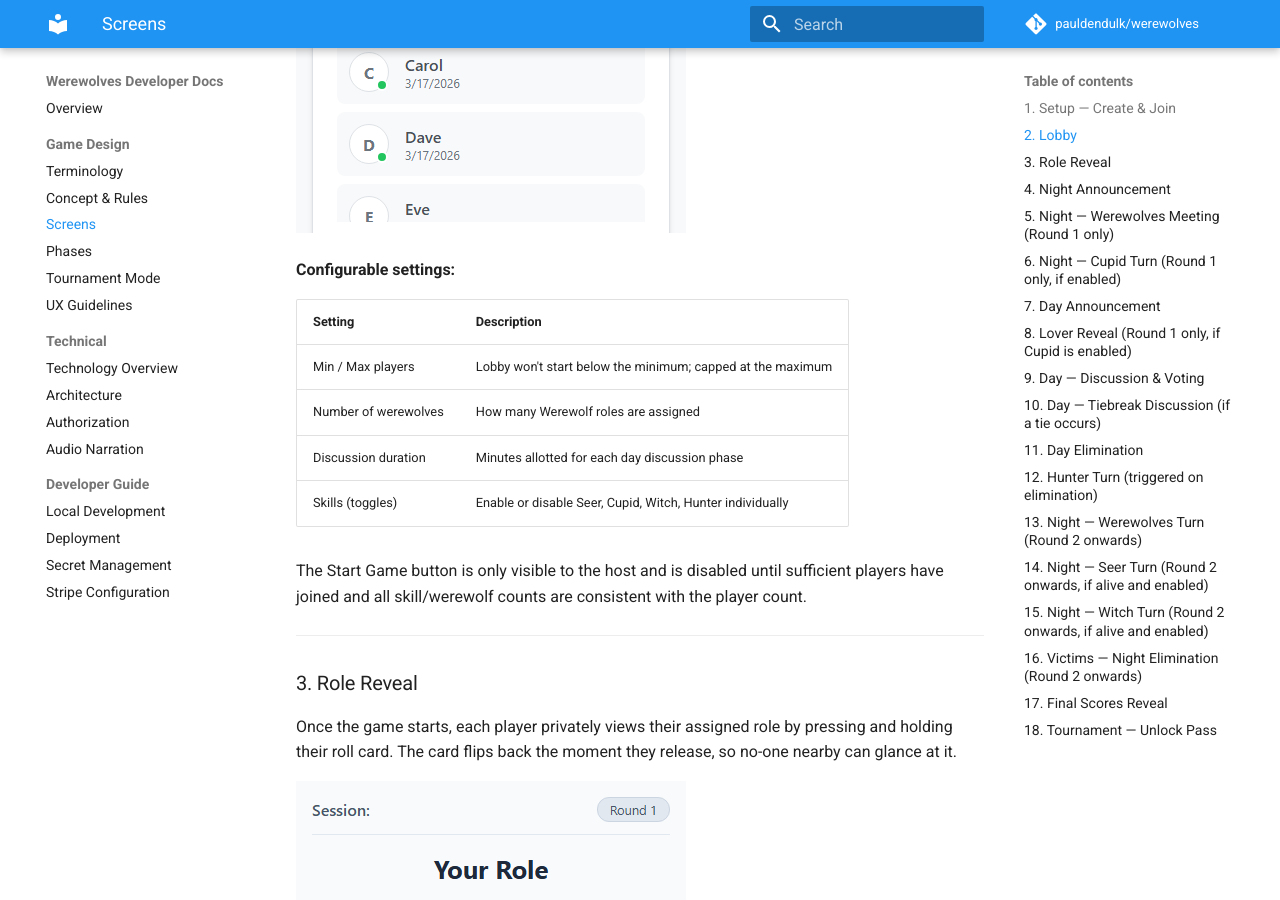
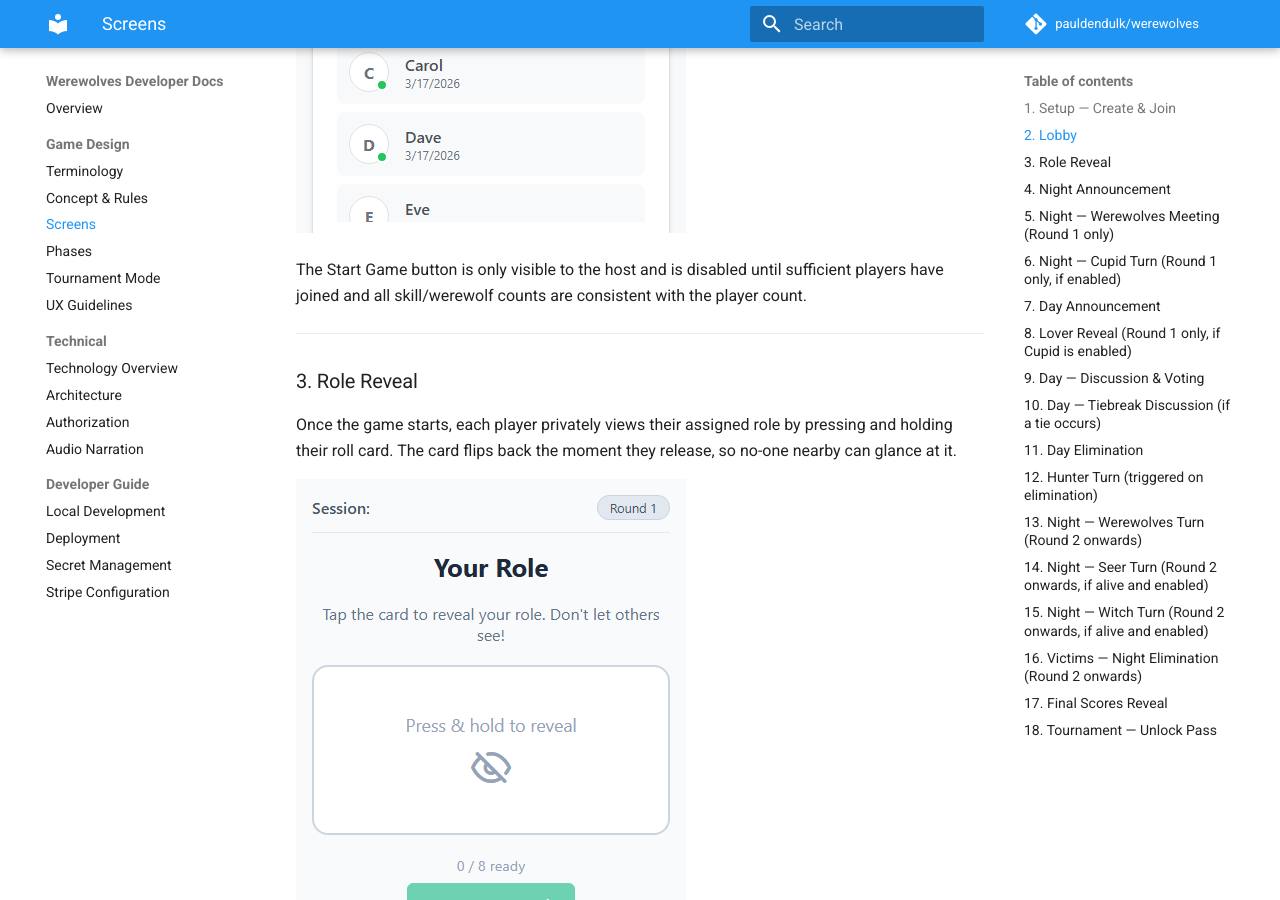
Before and after one commit to pauldendulk/werewolves, an MkDocs documentation site: the page built from docs-src/docs/screens.md, in a window 1280 px wide and 900 px high, scrolled down 1855 px. Built offline with MkDocs 1.6.1 and Material for MkDocs 9.7.7, drawn with Linux system fonts in a browser that asks for light colours; comment, search, counter and statistics services are not loaded.

Commit message:
Add more improvements

```diff
--- a/docs-src/docs/screens.md
+++ b/docs-src/docs/screens.md
@@ -16,15 +16,6 @@ The host creates a game and receives a QR code and shareable link. Other players
 All players wait in the lobby while the host configures the game. Non-host players see the settings in read-only mode; only the host can change them and start the game.
 
 ![Lobby screen (non-host view)](screenshots/03-lobby.png)
-
-**Configurable settings:**
-
-| Setting | Description |
-|---|---|
-| Min / Max players | Lobby won't start below the minimum; capped at the maximum |
-| Number of werewolves | How many Werewolf roles are assigned |
-| Discussion duration | Minutes allotted for each day discussion phase |
-| Skills (toggles) | Enable or disable Seer, Cupid, Witch, Hunter individually |
 
 The Start Game button is only visible to the host and is disabled until sufficient players have joined and all skill/werewolf counts are consistent with the player count.
 
```
